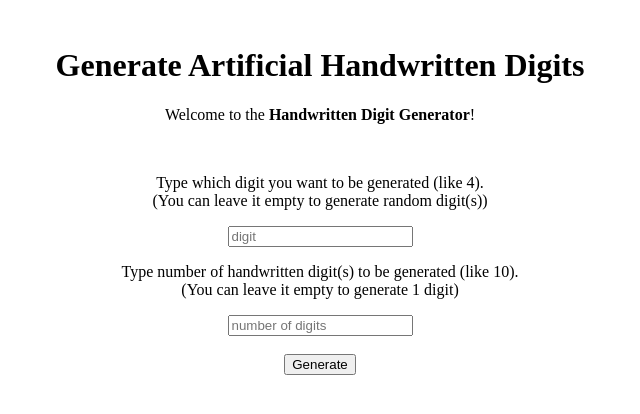
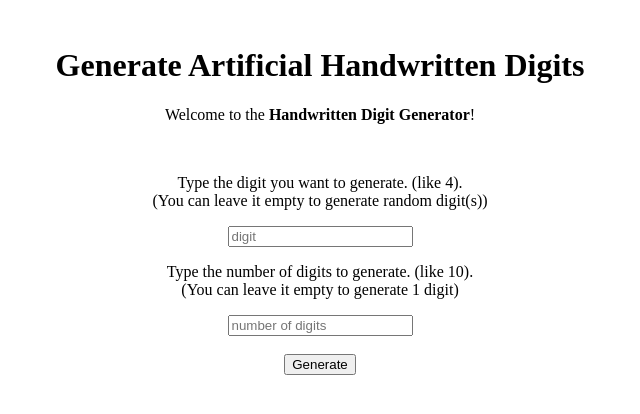
Before and after one commit to yigitatesh/handwritten_digit_generator_web_app, a Flask app: page / in a window 1280 px wide. Shown: the top 414 px of the page, without its empty margins (320-960 px from the left). Run offline with Flask 2, Linux system fonts and the light colour scheme.

Commit message:
Update index.html

```diff
--- a/templates/index.html
+++ b/templates/index.html
@@ -27,11 +27,11 @@
 
     <!-- Input values digit type and number of digits -->
     <form action="{{ url_for('generate') }}" method="post">
-		<p>Type which digit you want to be generated (like 4).<br>
+		<p>Type the digit you want to generate. (like 4).<br>
 		(You can leave it empty to generate random digit(s))</p>
     	<input type="text" name="digit_class" placeholder="digit" />
 
-		<p>Type number of handwritten digit(s) to be generated (like 10).<br>
+		<p>Type the number of digits to generate. (like 10).<br>
 		(You can leave it empty to generate 1 digit)</p>
         <input type="text" name="num_digits" placeholder="number of digits" /><br><br>
 
```
